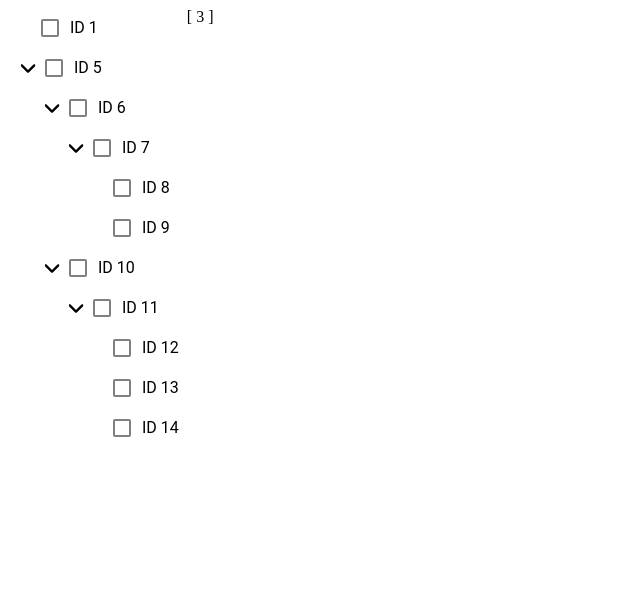
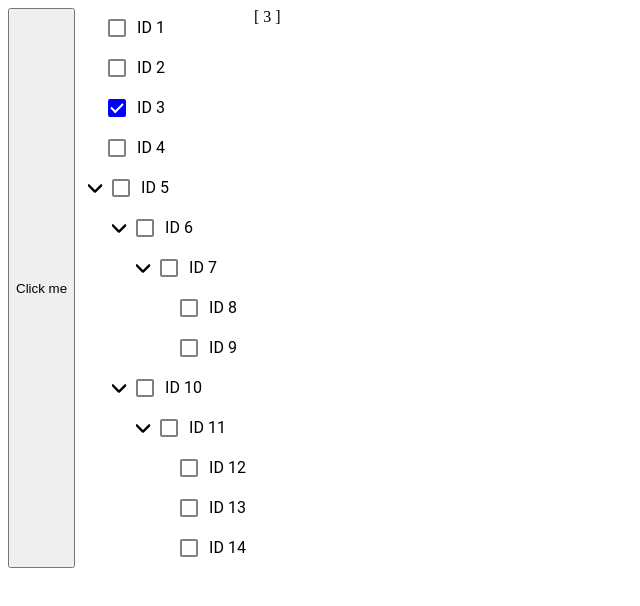
Before and after one commit to MatijaNovosel/vue-tree-view, a Vue app: page / in a window 1280 px wide. Shown: the top 606 px of the page, without its empty margins (0-640 px from the left). Built offline with nearby package versions, Linux system fonts and the light colour scheme.

Commit message:
Fixed empty selection

```diff
--- a/src/App.vue
+++ b/src/App.vue
@@ -1,5 +1,6 @@
 <template>
   <div style="display: flex">
+    <button @click="clear">Click me</button>
     <tree-view
       color="blue"
       :items="treeViewItems"
@@ -19,6 +20,18 @@ const treeViewItems = [
   {
     id: 1,
     name: "ID 1"
+  },
+  {
+    id: 2,
+    name: "ID 2"
+  },
+  {
+    id: 3,
+    name: "ID 3"
+  },
+  {
+    id: 4,
+    name: "ID 4"
   },
   {
     id: 5,
@@ -58,4 +71,8 @@ const treeViewItems = [
 ];
 
 const treeViewSelection = ref([3]);
+
+const clear = () => {
+  treeViewSelection.value = [];
+};
 </script>
--- a/src/components/treeView.vue
+++ b/src/components/treeView.vue
@@ -138,7 +138,11 @@ watch(
       state.stopRecursion = false;
       return;
     }
-    for (const n of [...new Set(val)]) state.selectedNodes.add(n as number);
+    if (val.length) {
+      for (const n of [...new Set(val)]) state.selectedNodes.add(n);
+      return;
+    }
+    state.selectedNodes.clear();
   },
   {
     immediate: true
```
Lines whose indentation alone changed are shown as unchanged.
